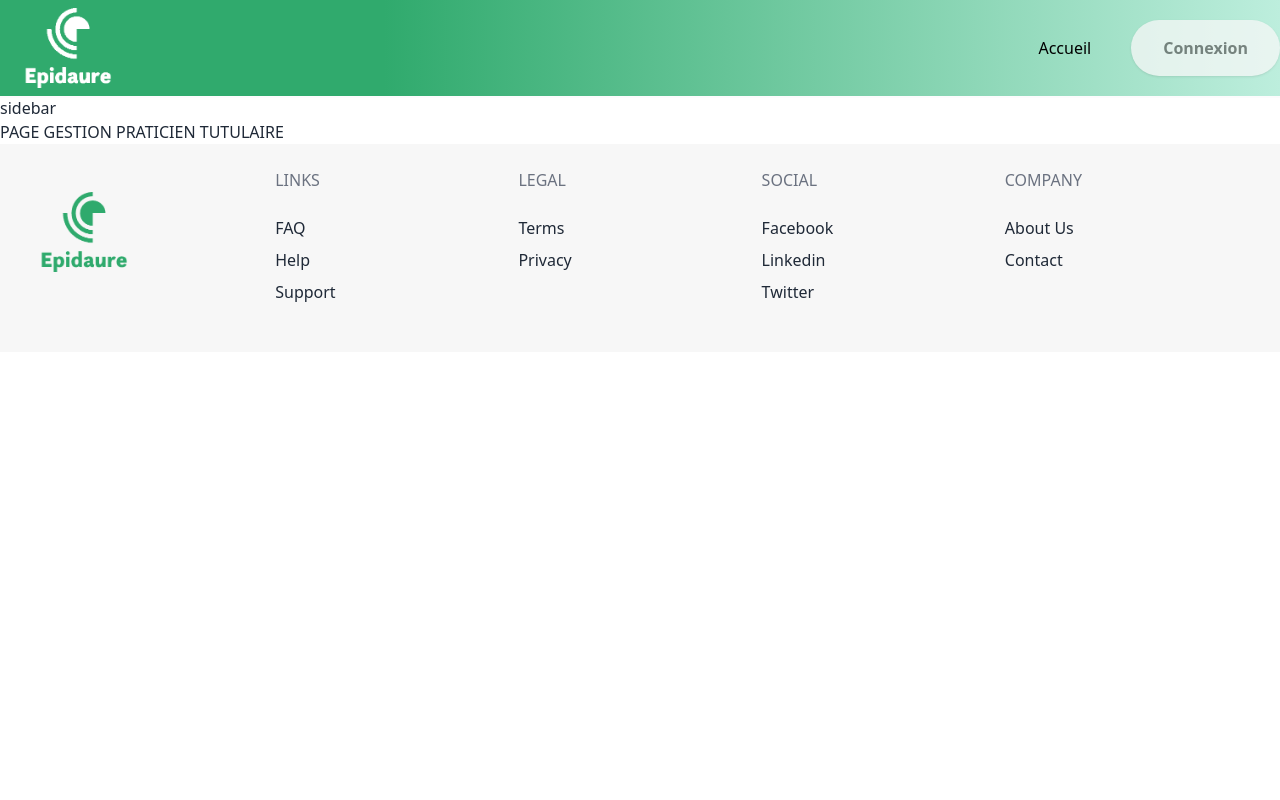
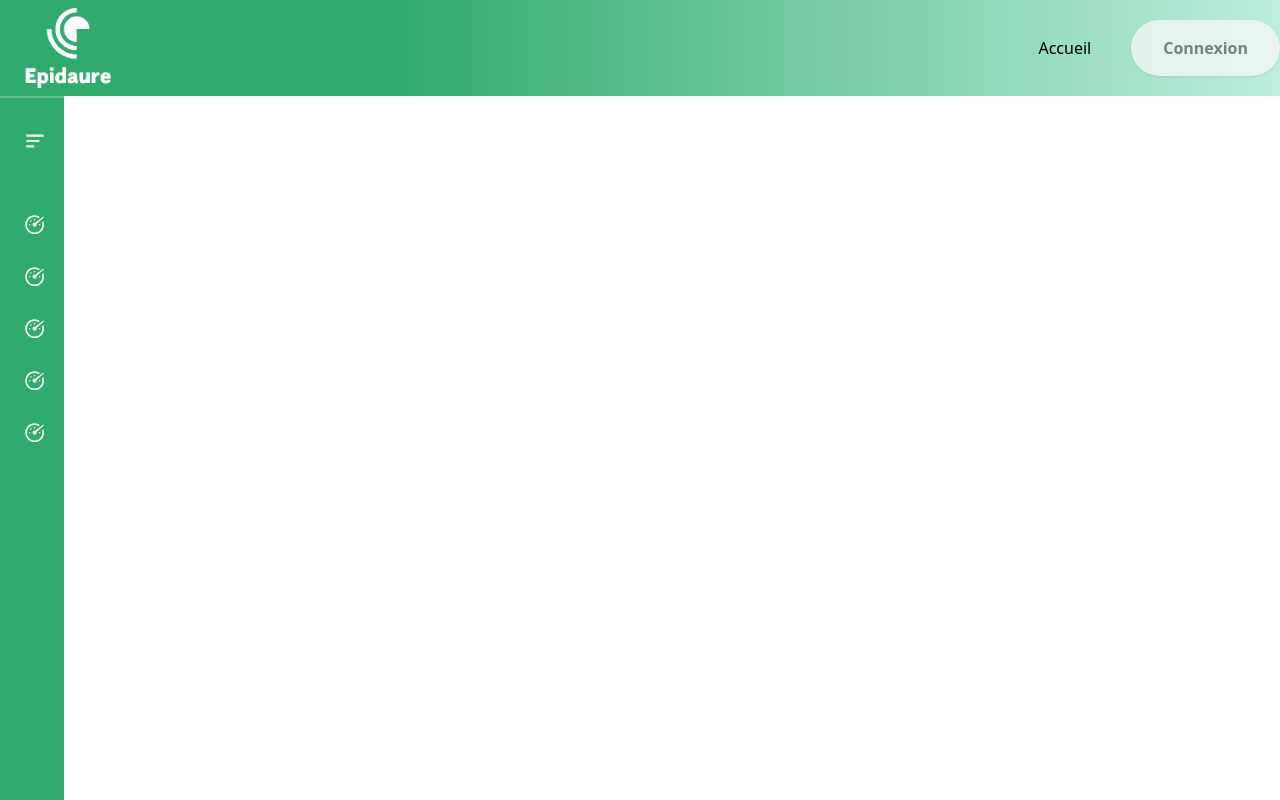
Before and after one commit to MatthiasBlc/Epidaure_Front, a React (Create React App) app: page /dashboard in a window 1280 px wide. Shown: the top 800 px of the page. Built offline with nearby package versions, Linux system fonts and the light colour scheme.

Commit message:
Create sidebar

```diff
--- a/src/components/Sidebar/Sidebar.js
+++ b/src/components/Sidebar/Sidebar.js
@@ -1,11 +1,76 @@
-import React from 'react';
+import React, { useState } from "react";
+import { HiMenuAlt3, HiMenuAlt4, HiOutlineMenuAlt3 } from "react-icons/hi";
+import { GoDashboard } from "react-icons/go";
+import { BiMenuAltLeft } from "react-icons/bi";
 
-const SideBar = () => {
-    return (
-        <div>
-            <h1>sidebar</h1>
-        </div>
-    );
+import { Link, NavLink } from "react-router-dom";
+
+const SideBar = ({ children }) => {
+  const menus = [
+    { name: "Menu 1", link: "/", icon: GoDashboard },
+    { name: "Menu 2", link: "/", icon: GoDashboard },
+    { name: "Menu 3", link: "/", icon: GoDashboard },
+    { name: "Menu 4", link: "/", icon: GoDashboard },
+    { name: "Menu 5", link: "/", icon: GoDashboard },
+  ];
+
+  const [open, setOpen] = useState(false);
+
+  return (
+    <div
+      className={`bg-green min-h-screen pt-5 ${
+        open ? "w-72" : "w-16"
+      } duration-500 text-white px-4`}
+    >
+      <div className="py-3 flex justify-end">
+        <BiMenuAltLeft
+          size={26}
+          className="cursor-pointer mb-6"
+          onClick={() => setOpen(!open)}
+        />
+      </div>
+      <div className="mt-4 flex flex-col gap-4 relative">
+        {menus?.map((menu, i) => (
+          <Link
+            to={menu?.link}
+            key={i}
+            className="group flex items-center text-sm gap-3.5 font-medium p-2 hover:bg-turquoise rounded-md"
+          >
+            <div>{React.createElement(menu?.icon, { size: "20" })}</div>
+            <h2
+              style={{
+                transitionDelay: `${i + 3}00ms`,
+              }}
+              className={`whitespace-pre duration-500 ${
+                !open && "opacity-0 translate-x-28 overflow-hidden"
+              }`}
+            >
+              {menu?.name}
+            </h2>
+            <h2
+              className={`${
+                open && "hidden"
+              } absolute left-48 bg-white font-semibold whitespace-pre text-darkgrey rounded-md drop-shadow-lg px-0 py-0 w-0 overflow-hidden group-hover:px-2 group-hover:py-1 group-hover:left-14 group-hover:duration-300 group-hover:w-fit`}
+            >
+              {menu?.name}
+            </h2>
+          </Link>
+        ))}
+        {/* <Link to={"/"}>
+                    <h2>Partie 2</h2>
+                </Link>
+                <Link to={"/"}>
+                    <h2>Partie 3</h2>
+                </Link>
+                <Link to={"/"}>
+                    <h2>Partie 4</h2>
+                </Link>
+                <Link to={"/"}>
+                    <h2>Partie 5</h2>
+                </Link> */}
+      </div>
+    </div>
+  );
 };
 
 export default SideBar;
```
